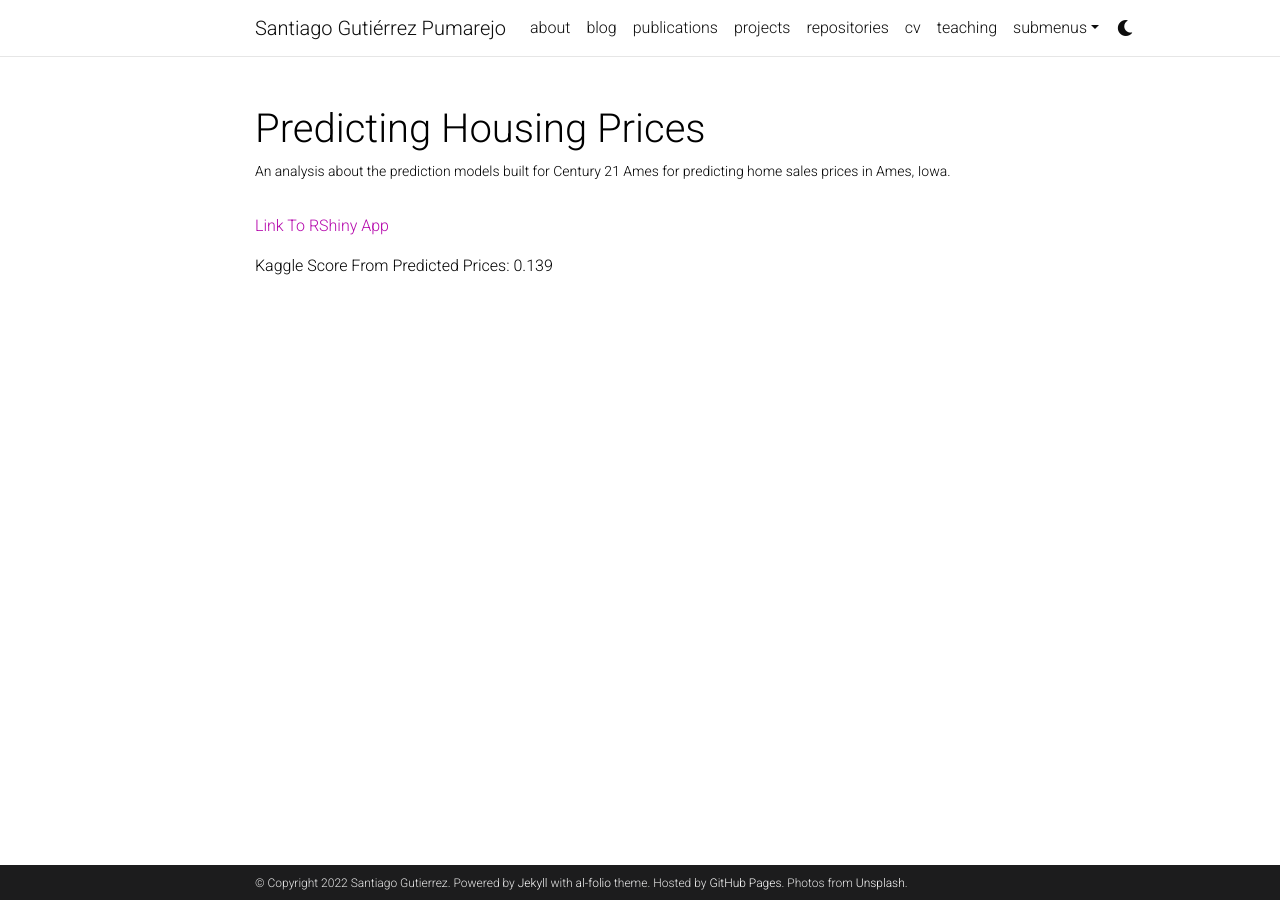
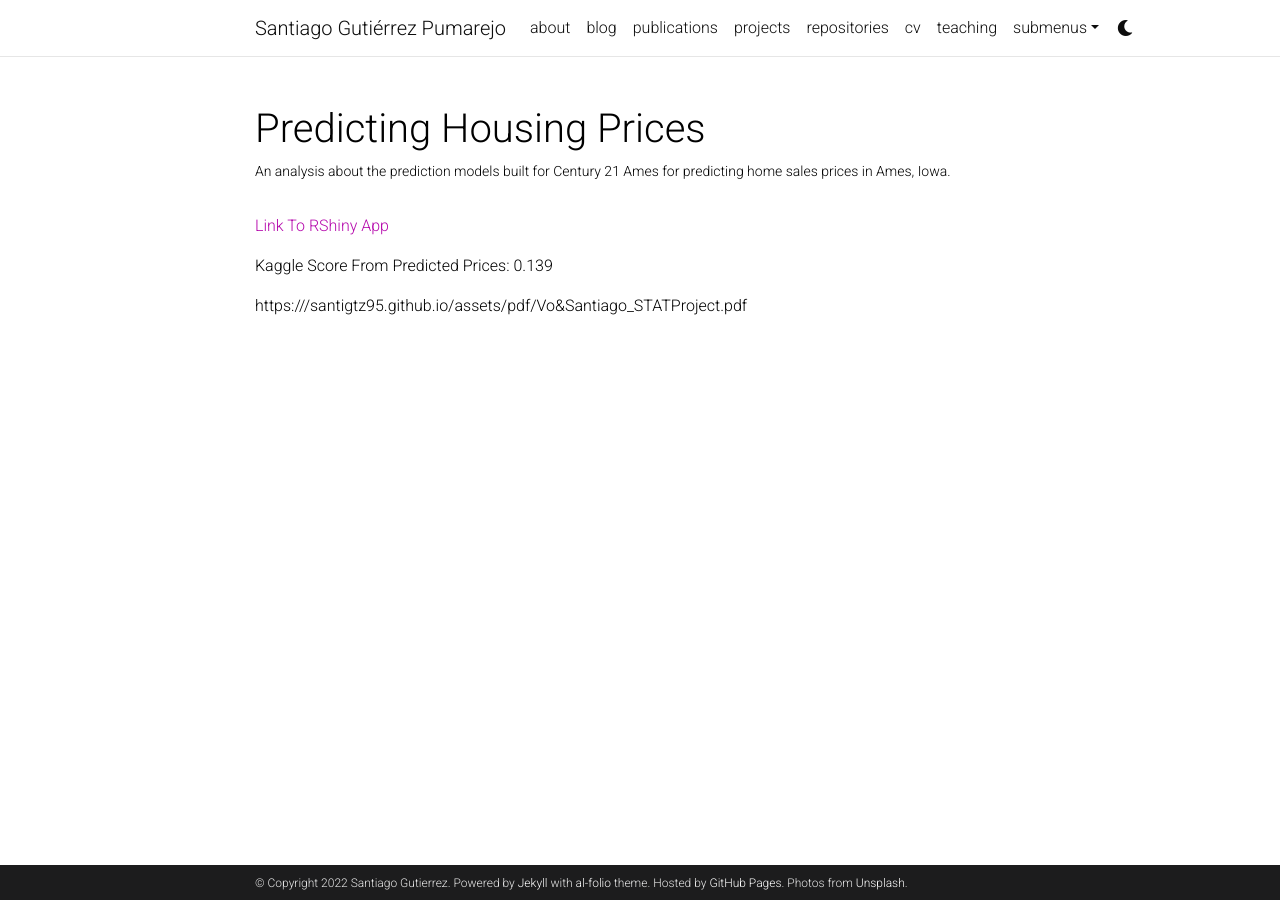
Before and after one commit to santigtz95/santigtz95.github.io, a Jekyll site: the page built from _projects/Santiago_Gutierrez_CaseStudy3.md, in a window 1280 px wide. Built offline with Jekyll 4.4.1, drawn with Linux system fonts in a browser that asks for light colours; comment, search, counter and statistics services are not loaded; a style sheet for code colours, icons or effects is not loaded; some of the changed lines change nothing that is shown.

Commit message:
include pdf for casestudy3

```diff
--- a/_projects/Santiago_Gutierrez_CaseStudy3.md
+++ b/_projects/Santiago_Gutierrez_CaseStudy3.md
@@ -5,9 +5,10 @@ description: An analysis about the prediction models built for Century 21 Ames f
 img: assets/img/HousingPrices.jpeg
 importance: 1
 category: work
-CaseStudy3_pdf: assets/pdf/Vo&Santiago_STATProject.pdf
 ---
 
 [Link To RShiny App](https://santigtz95.shinyapps.io/DDSAnalyticsApp/)
 
 Kaggle Score From Predicted Prices: 0.139
+
+https:///santigtz95.github.io/assets/pdf/Vo&Santiago_STATProject.pdf
```
